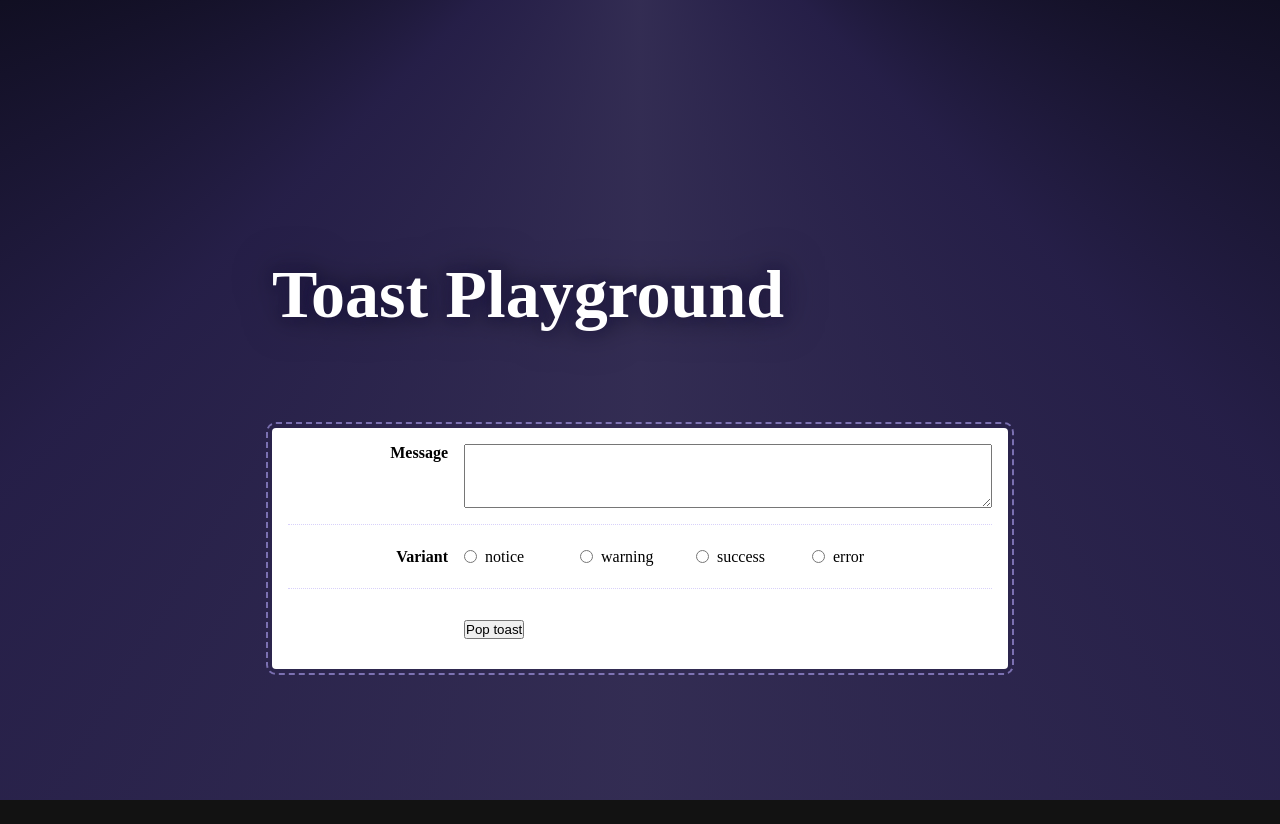
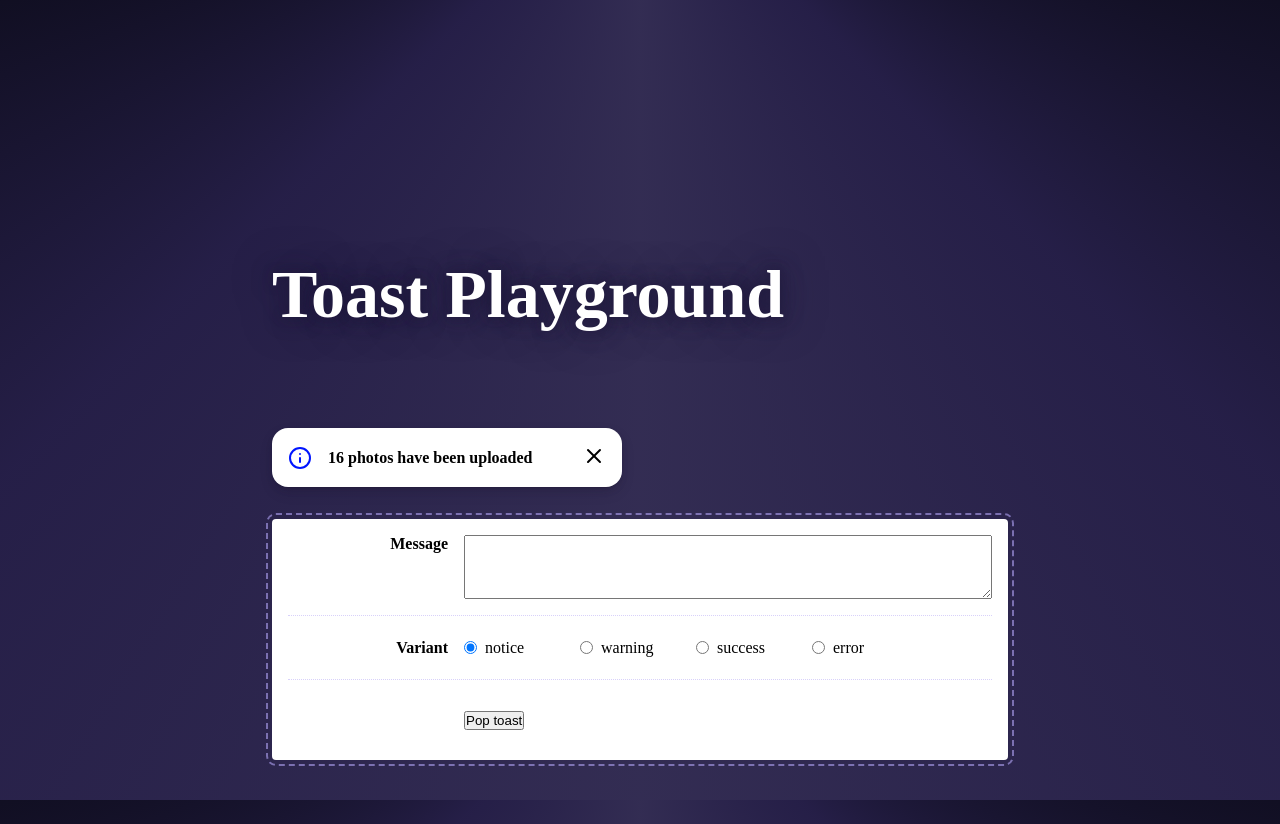
Before and after one commit to Genesispro-maker/french-toast, a React (Vite) app in the folder french-toast/: page / in a window 1280 px wide. Before the commit the page ends 800 px from the top, so only its background shows below. Built offline with nearby package versions, Linux system fonts and the light colour scheme.

Commit message:
Update toastPlayground.tsx

```diff
--- a/french-toast/src/playground/toastPlayground.tsx
+++ b/french-toast/src/playground/toastPlayground.tsx
@@ -1,5 +1,6 @@
 import { useState } from "react";
 import styles from "./playground.module.css"
+import { Toast } from "../toast";
 
 
 const VARIANT_OPTIONS = ['notice', 'warning', 'success', 'error'];
@@ -14,7 +15,7 @@ export function Playground(){
       <header>
         <h1>Toast Playground</h1>
       </header>
-
+      <Toast />
       <div className={styles.controlsWrapper}>
         <div className={styles.row}>
           <label
@@ -36,12 +37,14 @@ export function Playground(){
           <div className={`${styles.inputWrapper} ${styles.radioWrapper}`}>
             {VARIANT_OPTIONS.map((options) => {
               const id = `variant-${options}`
-              return <label htmlFor={id}>
+              return <label key={id} htmlFor={id}>
               <input
                 id={id}
                 type="radio"
                 name="variant"
                 value={options}
+                checked={options === variant}
+                onChange={(e) => setVariant(e.target.value)}
               />
                {options}
               </label>
@@ -54,7 +57,7 @@ export function Playground(){
           <div
             className={`${styles.inputWrapper} ${styles.radioWrapper}`}
           >
-            <button>Pop toast</button>
+            <button onClick={() => window.alert(`${variant} - ${message }`)}>Pop toast</button>
           </div>
         </div>
       </div>
```
